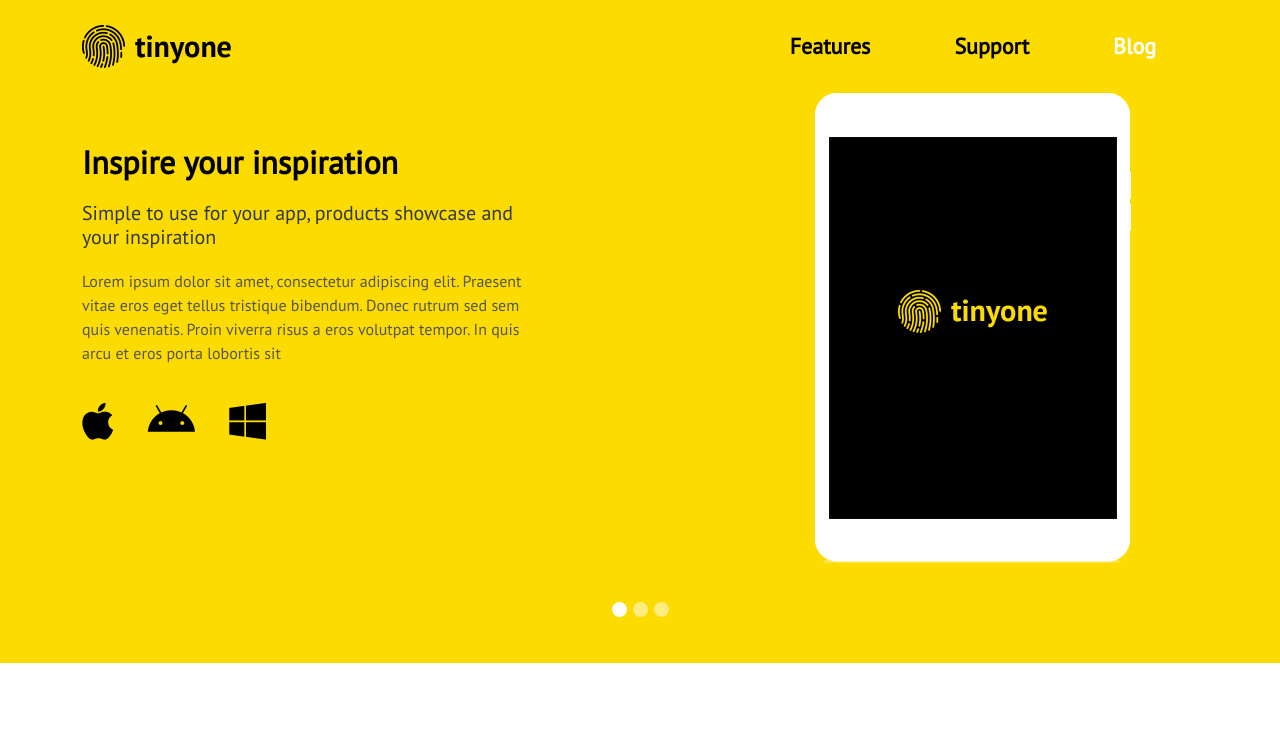
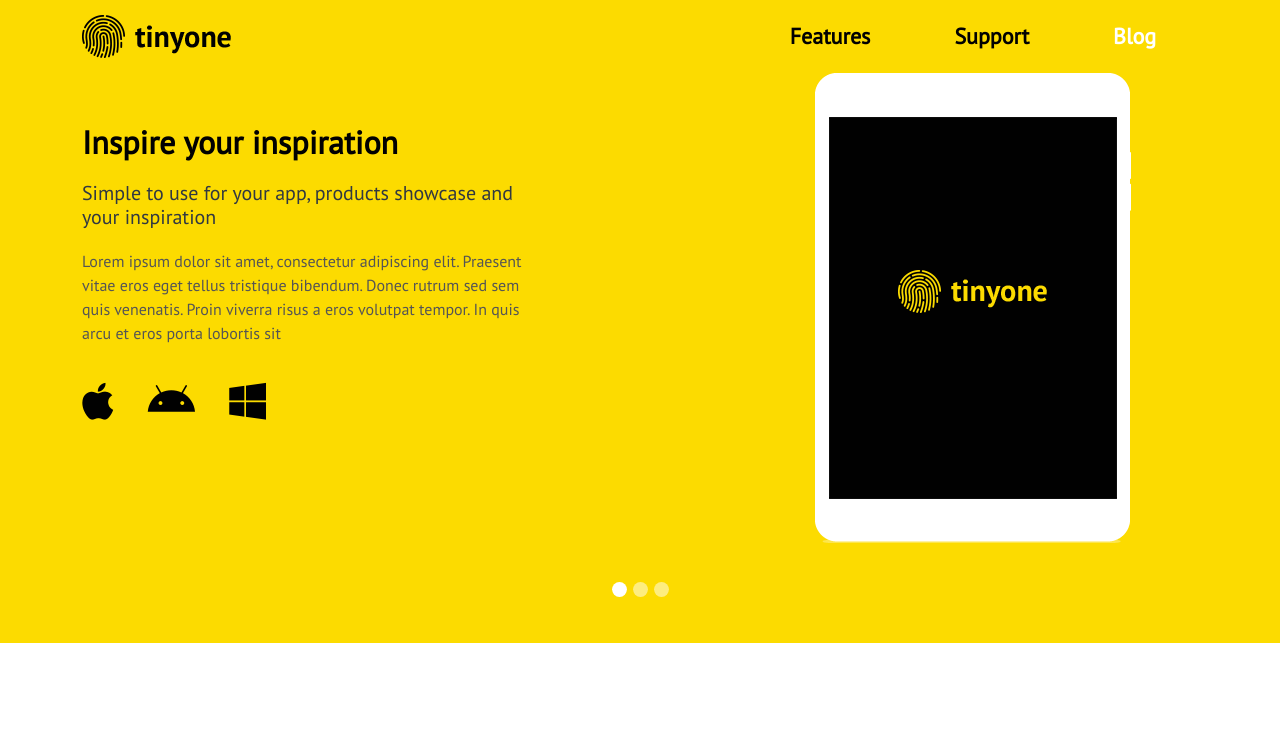
Before and after one commit to iah1/Tinyone, a plain HTML site: page index.html in a window 1280 px wide. Shown: the top 740 px of the page. Drawn offline with Linux system fonts and the light colour scheme.

Commit message:
Update style.css

```diff
--- a/css/style.css
+++ b/css/style.css
@@ -15,7 +15,7 @@ body {
     font-size: 16px;
     font-weight: 400;
     color: #898989;
-    padding-top: 93px;
+    padding-top: 73px;
 }
 
 /* common css start */
@@ -31,7 +31,7 @@ body {
 /* header area start */
 .header_area {
     background-color: #fcdb00;
-    padding: 20px 0;
+    padding: 10px 0;
 }
 
 .header_area .c_nav .menu ul li a {
```
